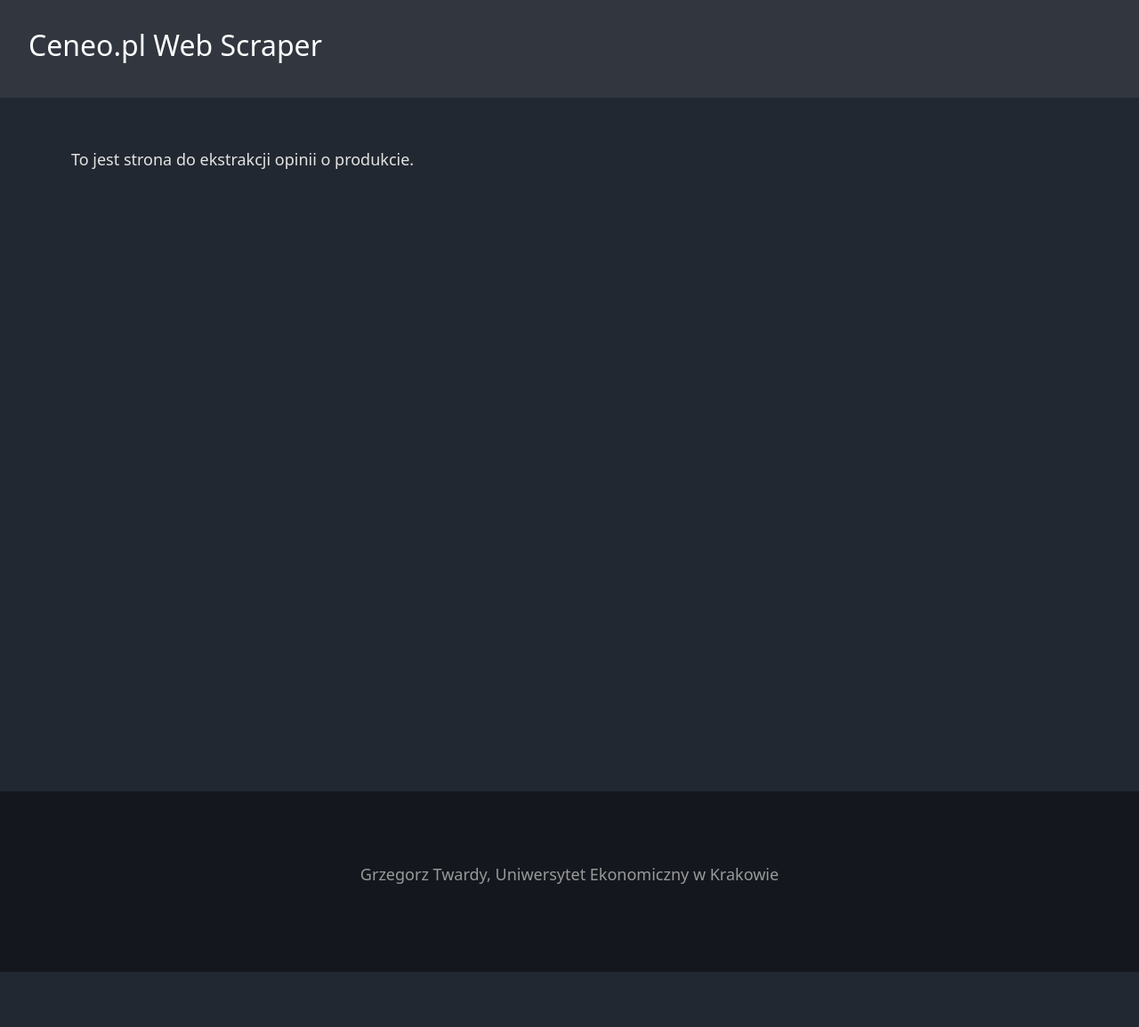
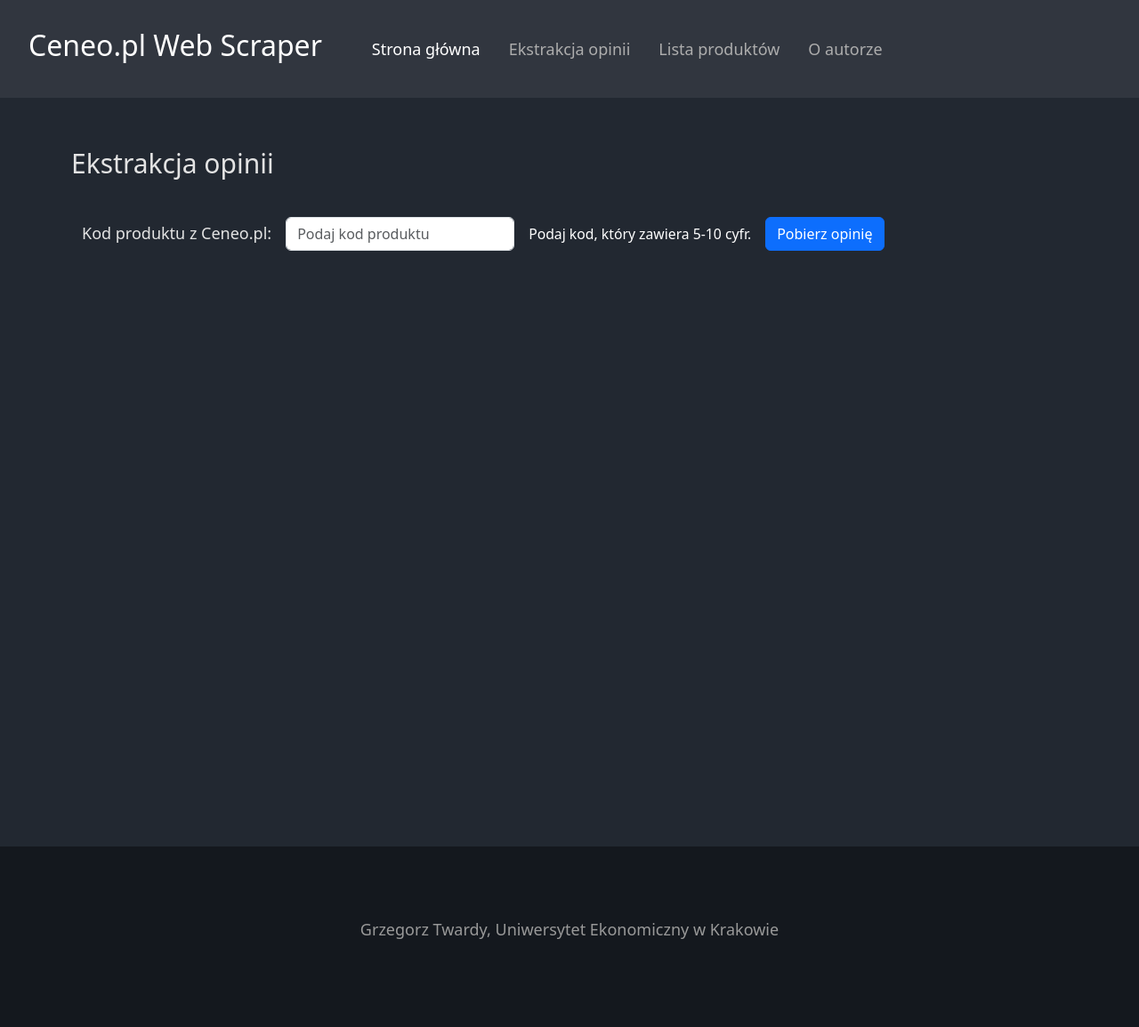
Before and after one commit to GrzegorzTwardy/CeneoWebScraperGT, a Flask app: page /extract in a window 1280 px wide. Shown: the whole page at 89% size. Before the commit the page ends 1093 px from the top, so only its background shows below. Run offline with Flask 3, Linux system fonts and the light colour scheme.

Commit message:
2024-05-13 GT

```diff
--- a/app/routes.py
+++ b/app/routes.py
@@ -1,12 +1,21 @@
 from app import app
-from flask import render_template
+import requests
+from flask import render_template, request, redirect, url_for
 
 @app.route('/')
 def index():
     return render_template('index.html.jinja')
 
-@app.route('/extract')
+@app.route('/extract', methods=['POST', 'GET'])
 def extract():
+    if request.method == 'POST':
+        product_id = request.form.get('product_id')
+        # 94103927
+        url = f'https://www.ceneo.pl/{product_id}'
+        response = requests.get(url)
+
+        if response.status_code == requests.codes['ok']:
+            return redirect(url_for('product', product_id=product_id))
     return render_template('extract.html.jinja')
 
 @app.route('/products')
--- a/app/static/style.css
+++ b/app/static/style.css
@@ -1,13 +1,14 @@
 header {
+    display: flex;
+    flex-direction: row;
+    align-items: center;
     padding: 4vh;
-    /* background-color: rgb(19, 20, 30); */
     background-color: rgb(49, 54, 63);
 }
 
 body {
     display: flex;
     flex-direction: column;
-    /* background-color: rgb(27, 28, 42); */
     background-color: rgb(34, 40, 49);
     font-size: 18px;
 }
@@ -18,21 +19,17 @@
 }
 
 #content-section {
-    /* min-height: 160px; */
     min-height: 85vh;
-    padding: 7vh 10vh 7vh 10vh;
+    margin: 7vh 10vh 7vh 10vh;
     flex: 1 0 auto;
     color: rgb(227, 227, 227);
 }
 
 .footer {
-    position: sticky;
     width: 100%;
     bottom: 0;
-    margin-top: 100px;
+    margin-top: 50px;
     padding: 10vh 0 10vh 0;
-    flex-shrink: 0;
-    /* background-color:rgb(15, 16, 24); */
     background-color: rgb(20, 24, 30);
     color: rgb(153, 153, 153);
     font-size: 18px;
@@ -42,6 +39,30 @@
     color: white
 }
 
-/* .main-section {
-    height: 120%;
+.navbar-nav {
+    margin-left: 5vh;
+    display: flex;
+    flex-direction: row;
+}
+
+.nav-link{
+    margin: 0 2vh 0 2vh;
+    color: rgb(173, 173, 173);
+}
+
+/* .nav-link:hover{
+
 } */
+
+.active{
+    color: white !important;
+}
+
+.form-text {
+    color: white;
+}
+
+h2 {
+    font-size: 30px;
+    margin-bottom: 5vh;
+}
--- a/app/templates/base.html.jinja
+++ b/app/templates/base.html.jinja
@@ -11,6 +11,20 @@
 <body>
     <header>
         <h1>Ceneo.pl Web Scraper</h1>
+        <ul class="navbar-nav">
+            <li class="nav-item">
+                <a class="nav-link active" href="{{url_for('index')}}">Strona główna</a>
+            </li>
+            <li class="nav-item">
+                <a class="nav-link" href="{{url_for('extract')}}">Ekstrakcja opinii</a>
+            </li>
+            <li class="nav-item">
+                <a class="nav-link" href="{{url_for('products')}}">Lista produktów</a>
+            </li>
+            <li class="nav-item">
+                <a class="nav-link" href="{{url_for('author')}}">O autorze</a>
+            </li>
+        </ul>
     </header>
     <section id="content-section">
         {% block content %}
--- a/app/templates/extract.html.jinja
+++ b/app/templates/extract.html.jinja
@@ -1,4 +1,22 @@
 {% extends "base.html.jinja" %}
 {% block content %}
-    <p>To jest strona do ekstrakcji opinii o produkcie.</p>
+    <h2 class="mt -3 mb -3">Ekstrakcja opinii</h2>
+    <form method="POST" action="{{url_for('extract')}}" class="container">
+        <div class="row g-3 align-items-center">
+            <div class="col-auto">
+                <label for="product_id" class="col-form-label">Kod produktu z Ceneo.pl:</label>
+            </div>
+            <div class="col-auto">
+                <input type="text" name="product_id" id="product_id" class="form-control" aria-describedby="product_idHelpInline" placeholder="Podaj kod produktu">
+            </div>
+            <div class="col-auto">
+                <span id="product_idHelpInline" class="form-text">
+                    Podaj kod, który zawiera 5-10 cyfr.
+                </span>
+            </div>
+        <div class="col-auto">
+            <button type="submit" class="btn btn-primary">Pobierz opinię</button>
+        </div>
+        </div>
+    </form>
 {% endblock content %}
```
